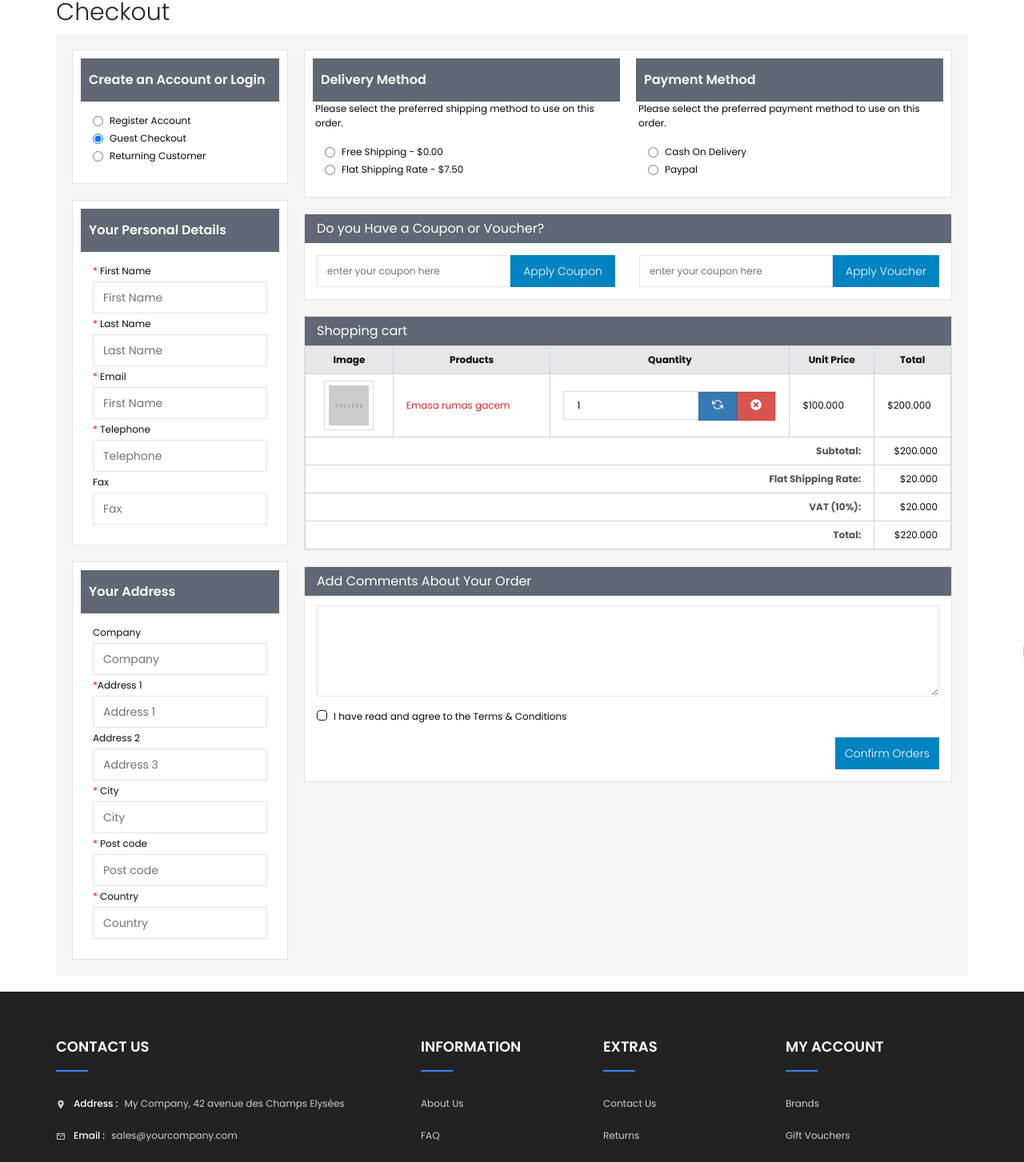
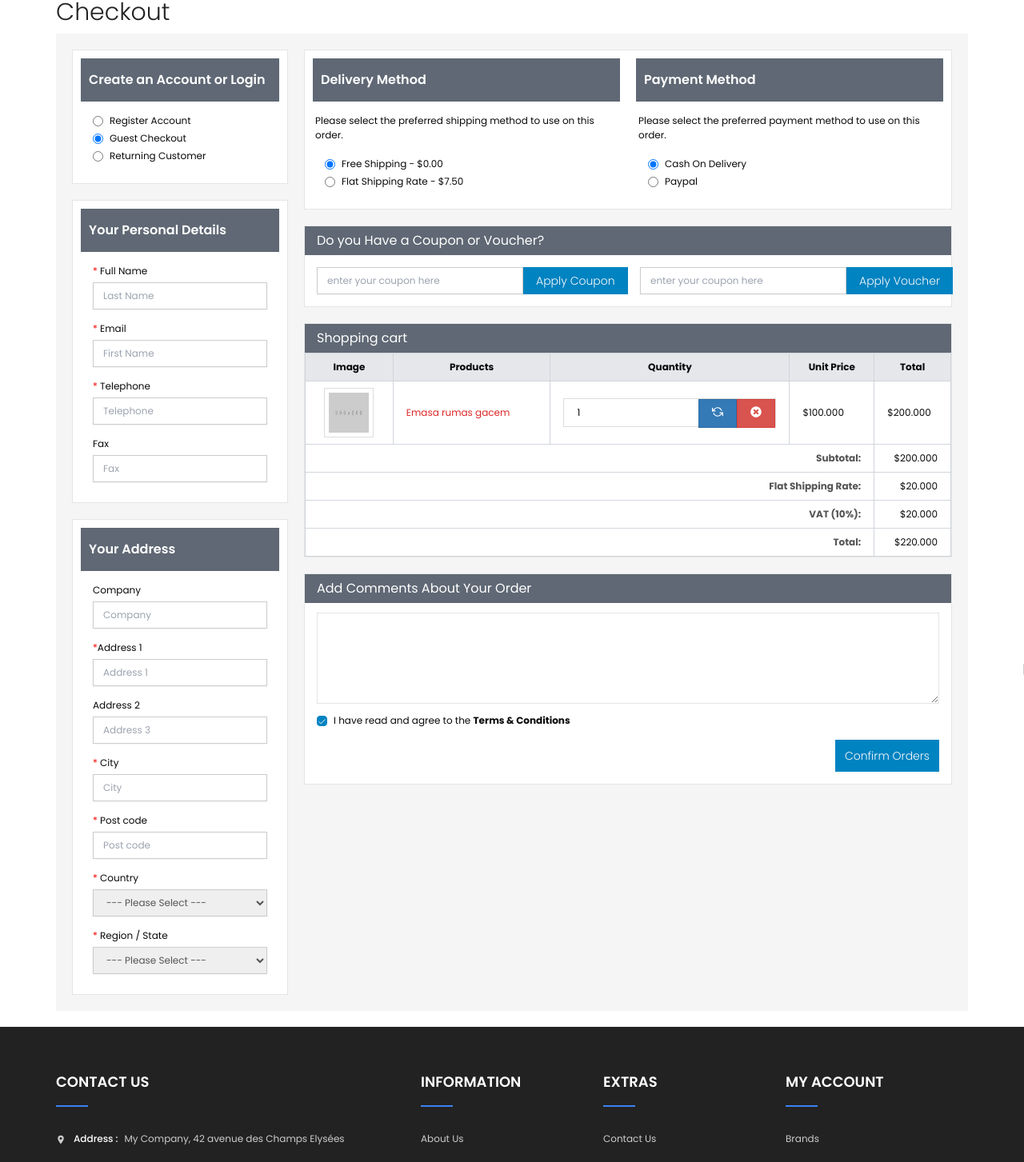
Before and after one commit to HauDinh04/RetailsWebsite, a Next.js app: page /checkout in a window 1280 px wide. Shown: the part 275-1728 px from the top of the page at 80% size. Built offline with nearby package versions, Linux system fonts and the light colour scheme.

Commit message:
add json server

```diff
--- a/app/(root)/categories/page.tsx
+++ b/app/(root)/categories/page.tsx
@@ -16,7 +16,7 @@ import {
     TooltipTrigger,
 } from "@/components/ui/tooltip"
 import Breadcrumb from "@/components/layouts/Breadcrumb";
-import {fetchCategories} from "@/lib/Categories.action";
+import {fetchCategories, fetchProductByPage} from "@/lib/Categories.action";
 
 interface DataProductAPI {
     products: {
@@ -175,6 +175,10 @@ function Page() {
             .then(data => {
                 setCategories(data);
             });
+        fetchProductByPage()
+            .then(data => {
+                console.log(data);
+            })
     }, [])
 
     return (
--- a/app/(root)/checkout/page.tsx
+++ b/app/(root)/checkout/page.tsx
@@ -1,7 +1,6 @@
 'use client'
 import {Checkbox} from "@/components/customui/checkboxs";
-import React, {useState} from "react";
-import {Input} from "@/components/ui/input";
+import React from "react";
 import {Button} from "@/components/ui/button";
 import {Textarea} from "@/components/customui/textarea";
 import Image from "next/image";
@@ -16,17 +15,16 @@ import {
 import {FiRefreshCcw} from "react-icons/fi";
 import {FaTimesCircle} from "react-icons/fa";
 import {useForm} from 'react-hook-form';
-import {CreateOrder} from "@/lib/Checkout.action";
+
+// import {CreateOrder} from "@/lib/Checkout.action";
 
 interface CheckoutInput {
     account: string;
-    shipping: string;
-    payment: string;
-    firstName: string;
-    lastName: string;
+    shipping_costs: number;
+    payment_method: string;
+    full_name: string;
     email: string;
     phone: string;
-    fax: string;
     company: string;
     address1: string;
     address2: string;
@@ -37,23 +35,22 @@ interface CheckoutInput {
 }
 
 const CheckoutPage = () => {
-    const {register, handleSubmit, formState: {errors}} = useForm<CheckoutInput>({
+    const inputStyle = `h-[34px] text-[12px] text-[#555] border border-solid border-[#ccc] shadow-sm px-[12px] py-[6px]
+    outline-0 focus:shadow-[0_0_3px_1px_#66afe9] focus:border-[#66afe9]`;
+    const {register, handleSubmit} = useForm<CheckoutInput>({
         defaultValues: {
             account: "guest",
+            shipping_costs: 0,
+            payment_method: "Cash On Delivery"
         }
     });
 
-    const [selected, setSelected] = useState<string | null>(null);
-    const handleChange = (value: string) => {
-        setSelected((prev) => (prev === value ? null : value));
-    };
-
     const onSubmit = (data: CheckoutInput) => {
         console.log(data);
-        CreateOrder(data)
-            .then(data => {
-                console.log(data)
-            })
+        // CreateOrder(data)
+        //     .then(data => {
+        //         console.log(data)
+        //     })
     }
 
     return (
@@ -100,102 +97,146 @@ const CheckoutPage = () => {
                                 Your Personal Details
                             </h4>
                         </div>
-                        <div className="flex flex-col gap-1 p-[15px]">
+                        <div className="flex flex-col gap-[15px] p-[15px]">
+                            <div className="flex flex-col gap-[5px]">
                                 <label htmlFor="" className="text-[12px]">
-                                <span className={'text-[#F00]'}>*</span> First Name
+                                    <span className={'text-[#F00]'}>*</span> Full Name
                                 </label>
-                            <Input
-                                placeholder="First Name"
-                                className="rounded-none outline-none text-[14px] block active::border-none focus:outline-none "
+                                <input
+                                    placeholder="Last Name"
+                                    className={inputStyle}
                                 />
-                            <label htmlFor="" className="text-[12px]">
-                                <span className={'text-[#F00]'}>*</span> Last Name
-                            </label>
-                            <Input
-                                placeholder="Last Name"
-                                className="rounded-none outline-none text-[14px] block active::border-none focus:outline-none "
-                            />
+                            </div>
+                            <div className="flex flex-col gap-[5px]">
                                 <label htmlFor="" className="text-[12px]">
                                     <span className={'text-[#F00]'}>*</span> Email
                                 </label>
-                            <Input
+                                <input
                                     type="email"
                                     placeholder="First Name"
-                                className="rounded-none outline-none text-[14px] block active::border-none focus:outline-none "
+                                    className={inputStyle}
                                 />
+                            </div>
+                            <div className="flex flex-col gap-[5px]">
                                 <label htmlFor="" className="text-[12px]">
                                     <span className={'text-[#F00]'}>*</span> Telephone
                                 </label>
-                            <Input
-                                required
+                                <input
                                     placeholder="Telephone"
-                                className="rounded-none outline-none text-[14px] block active::border-none focus:outline-none "
+                                    className={inputStyle}
                                 />
+                            </div>
+                            <div className="flex flex-col gap-[5px]">
                                 <label htmlFor="" className="text-[12px]">
                                     Fax
                                 </label>
-                            <Input
-                                required
+                                <input
                                     placeholder="Fax"
-                                className="rounded-none outline-none text-[14px] block active::border-none focus:outline-none "
+                                    className={inputStyle}
                                 />
                             </div>
                         </div>
+                    </div>
                     <div className="grid grid-cols-1 border p-[10px] bg-white">
-                        <div className=" bg-[#5f6874] px-[10px] py-[15px] ">
+                        <div className="bg-[#5f6874] px-[10px] py-[15px] ">
                             <h4 className="text-white text-[16px] font-semibold">
                                 Your Address
                             </h4>
                         </div>
-                        <div className="flex flex-col gap-1 p-[15px]">
+                        <div className="flex flex-col gap-[15px] p-[15px]">
+                            <div className="w-full flex flex-col gap-[5px]">
                                 <label htmlFor="" className="text-[12px]">
                                     Company
                                 </label>
-                            <Input
+                                <input
                                     placeholder="Company"
-                                className="rounded-none outline-none text-[14px] block active::border-none focus:outline-none "
+                                    className={inputStyle}
                                 />
+                            </div>
+                            <div className="w-full flex flex-col gap-[5px]">
                                 <label htmlFor="" className="text-[12px]">
                                     <span className={'text-[#F00]'}>*</span>Address 1
                                 </label>
-                            <Input
+                                <input
                                     placeholder="Address 1"
-                                className="rounded-none text-[14px] block focus:outline-none focus:ring-0 "
+                                    className={inputStyle}
                                 />
+                            </div>
+                            <div className="w-full flex flex-col gap-[5px]">
                                 <label htmlFor="" className="text-[12px]">
                                     Address 2
                                 </label>
-                            <Input
+                                <input
                                     type=""
                                     placeholder="Address 3"
-                                className="rounded-none outline-none text-[14px] block active::border-none focus:outline-none "
+                                    className={inputStyle}
                                 />
+                            </div>
+                            <div className="w-full flex flex-col gap-[5px]">
                                 <label htmlFor="" className="text-[12px]">
                                     <span className={'text-[#F00]'}>*</span> City
                                 </label>
-                            <Input
+                                <input
                                     required
                                     placeholder="City"
-                                className="rounded-none outline-none text-[14px] block active::border-none focus:outline-none "
+                                    className={inputStyle}
                                 />
+                            </div>
+                            <div className="w-full flex flex-col gap-[5px]">
                                 <label htmlFor="" className="text-[12px]">
                                     <span className={'text-[#F00]'}>*</span> Post code
                                 </label>
-                            <Input
-                                type=""
-                                required
+                                <input
+                                    type="text"
                                     placeholder="Post code"
-                                className="rounded-none outline-none text-[14px] block active::border-none focus:outline-none "
+                                    className={inputStyle}
                                 />
+                            </div>
+                            <div className="w-full flex flex-col gap-[5px]">
                                 <label htmlFor="" className="text-[12px]">
                                     <span className={'text-[#F00]'}>*</span> Country
                                 </label>
-                            <Input
-                                type=""
-                                required
-                                placeholder="Country"
-                                className="rounded-none outline-none text-[14px] block active::border-none focus:outline-none "
-                            />
+                                <select className={inputStyle}>
+                                    <option value=""> --- Please Select ---</option>
+                                    <option value="244">Aaland Islands</option>
+                                    <option value="1">Afghanistan</option>
+                                    <option value="2">Albania</option>
+                                    <option value="3">Algeria</option>
+                                    <option value="4">American Samoa</option>
+                                    <option value="5">Andorra</option>
+                                    <option value="6">Angola</option>
+                                    <option value="7">Anguilla</option>
+                                    <option value="8">Antarctica</option>
+                                    <option value="9">Antigua and Barbuda</option>
+                                    <option value="10">Argentina</option>
+                                    <option value="11">Armenia</option>
+                                    <option value="12">Aruba</option>
+                                    <option value="252">Ascension Island (British)</option>
+                                    <option value="13">Australia</option>
+                                    <option value="14">Austria</option>
+                                    <option value="15">Azerbaijan</option>
+                                    <option value="16">Bahamas</option>
+                                    <option value="17">Bahrain</option>
+                                </select>
+                            </div>
+                            <div className="w-full flex flex-col gap-[5px]">
+                                <label htmlFor="" className="text-[12px]">
+                                    <span className={'text-[#F00]'}>*</span> Region / State
+                                </label>
+                                <select className={inputStyle}>
+                                    <option value=""> --- Please Select ---</option>
+                                    <option value="3513">Aberdeen</option>
+                                    <option value="3514">Aberdeenshire</option>
+                                    <option value="3515">Anglesey</option>
+                                    <option value="3516">Angus</option>
+                                    <option value="3517">Argyll and Bute</option>
+                                    <option value="3518">Bedfordshire</option>
+                                    <option value="3519">Berkshire</option>
+                                    <option value="3520">Blaenau Gwent</option>
+                                    <option value="3521">Bridgend</option>
+                                    <option value="3522">Bristol</option>
+                                </select>
+                            </div>
                         </div>
                     </div>
                 </div>
@@ -208,20 +249,22 @@ const CheckoutPage = () => {
                                         Delivery Method
                                     </h4>
                                 </div>
-                                <p className="text-[12px] p-[3px] pt-[15px] sm:pt-0">
+                                <p className="text-[12px] p-[3px] md:pt-[15px] pt-0">
                                     Please select the preferred shipping method to use on this
                                     order.
                                 </p>
                                 <div className="flex flex-col gap-1 p-[10px] sm:p-[15px]">
                                     <div className="flex items-center">
-                                        <input name={'shipping'} type="radio"/>
-                                        <label className="ml-2 text-[12px]">
+                                        <input value={0} id={'shipping1'} defaultChecked
+                                               type="radio" {...register("shipping_costs", {required: true})}/>
+                                        <label className="ml-2 text-[12px]" htmlFor={'shipping1'}>
                                             Free Shipping - $0.00
                                         </label>
                                     </div>
                                     <div className="flex items-center">
-                                        <input name={'shipping'} type="radio"/>
-                                        <label className="ml-2 text-[12px]">
+                                        <input value={7.5} id={'shipping2'}
+                                               type="radio" {...register("shipping_costs", {required: true})}/>
+                                        <label className="ml-2 text-[12px]" htmlFor={'shipping2'}>
                                             Flat Shipping Rate - $7.50
                                         </label>
                                     </div>
@@ -236,18 +279,21 @@ const CheckoutPage = () => {
                                         Payment Method
                                     </h4>
                                 </div>
-                                <p className="text-[12px] pt-[15px] sm:pt-0 p-[3px]">
+                                <p className="text-[12px] md:pt-[15px] pt-0 p-[3px]">
                                     Please select the preferred payment method to use on this
                                     order.
                                 </p>
                                 <div className="flex flex-col gap-1 p-[10px] sm:p-[15px]">
                                     <div className="flex items-center">
-                                        <input name={'delivery'} type="radio"/>
-                                        <label className="ml-2 text-[12px]">Cash On Delivery</label>
+                                        <input value={'Cash On Delivery'} id={'payment_method1'}
+                                               type="radio" {...register("payment_method", {required: true})}/>
+                                        <label className="ml-2 text-[12px]" htmlFor={'payment_method1'}>Cash On
+                                            Delivery</label>
                                     </div>
                                     <div className="flex items-center">
-                                        <input name={'delivery'} type="radio"/>
-                                        <label className="ml-2 text-[12px]">Paypal</label>
+                                        <input value={'Paypal'} id={'payment_method2'}
+                                               type="radio" {...register("payment_method", {required: true})}/>
+                                        <label className="ml-2 text-[12px]" htmlFor={'payment_method2'}>Paypal</label>
                                     </div>
                                 </div>
                             </div>
@@ -259,24 +305,24 @@ const CheckoutPage = () => {
                                 Do you Have a Coupon or Voucher?
                             </h4>
                         </div>
-                        <div className="flex  flex-row">
-                            <div className="flex p-[15px]">
-                                <Input
+                        <div className="grid grid-cols-2">
+                            <div className="-w-full flex p-[15px]">
+                                <input
                                     type="text"
                                     placeholder="enter your coupon here"
-                                    className="border rounded-none text-[12px]"
+                                    className={inputStyle + ' flex-1'}
                                 />
-                                <Button className="bg-bg-main rounded-none text-[14px] font-thin ">
+                                <Button className="bg-bg-main h-[34px] rounded-none text-[14px] font-thin ">
                                     Apply Coupon
                                 </Button>
                             </div>
                             <div className="flex p-[15px]">
-                                <Input
+                                <input
                                     type="text"
                                     placeholder="enter your coupon here"
-                                    className="border rounded-none text-[12px]"
+                                    className={inputStyle + ' flex-1'}
                                 />
-                                <Button className="bg-bg-main rounded-none text-[14px] font-thin">
+                                <Button className="bg-bg-main h-[34px] rounded-none text-[14px] font-thin">
                                     Apply Voucher
                                 </Button>
                             </div>
@@ -403,13 +449,10 @@ const CheckoutPage = () => {
                                       className="border focus:shadow-[0_0_3px_1px_#66afe9] focus:border-[#66afe9] rounded-none"/>
                         </div>
 
-                        <div className="px-[15px] mt-3">
-                            <Checkbox
-                                checked={selected === "agreement"}
-                                onCheckedChange={() => handleChange("agreement")}
-                            />
-                            <label className="ml-2 text-[12px]">
-                                I have read and agree to the Terms & Conditions
+                        <div className="px-[15px] mt-3 flex items-center">
+                            <Checkbox checked={true}/>
+                            <label className="ml-2 text-[12px] text-[#555555">
+                                I have read and agree to the <span className={'text-[#2222222] font-bold'}>Terms & Conditions</span>
                             </label>
                         </div>
                         <div className="flex items-center justify-end p-[15px]">
--- a/lib/Categories.action.ts
+++ b/lib/Categories.action.ts
@@ -1,6 +1,6 @@
 export const fetchCategories = async () => {
     try {
-        const res = await fetch(`${process.env.NEXT_PUBLIC_API_URL}/api/v1/categories`, {
+        const res = await fetch(`${process.env.NEXT_PUBLIC_API_URL}/api/auth/category`, {
             headers: {
                 "Content-Type": "application/json",
                 "Accept": "application/json",
@@ -22,7 +22,7 @@ export const fetchCategories = async () => {
 
 export const fetchProductByPage = async (page: number = 1) => {
     try {
-        const res = await fetch(`${process.env.NEXT_PUBLIC_API_URL}/api/v1/products?page=${page}`, {
+        const res = await fetch(`${process.env.NEXT_PUBLIC_API_URL}/api/client/product?page=${page}`, {
             headers: {
                 "Content-Type": "application/json",
                 "Accept": "application/json",
--- a/package.json
+++ b/package.json
@@ -6,7 +6,8 @@
     "dev": "next dev",
     "build": "next build",
     "start": "next start",
-    "lint": "next lint"
+    "lint": "next lint",
+    "database": "npx json-server server/database.json -p 5000"
   },
   "dependencies": {
     "@hookform/resolvers": "^3.9.0",
@@ -49,6 +50,7 @@
     "@types/react-dom": "^18",
     "eslint": "^8",
     "eslint-config-next": "14.2.14",
+    "json-server": "^1.0.0-beta.3",
     "postcss": "^8",
     "tailwindcss": "^3.4.1",
     "typescript": "^5"
```
Also changed, not shown: 2 other files (tests, documents, lock files or other folders). Lines whose indentation alone changed are shown as unchanged.
